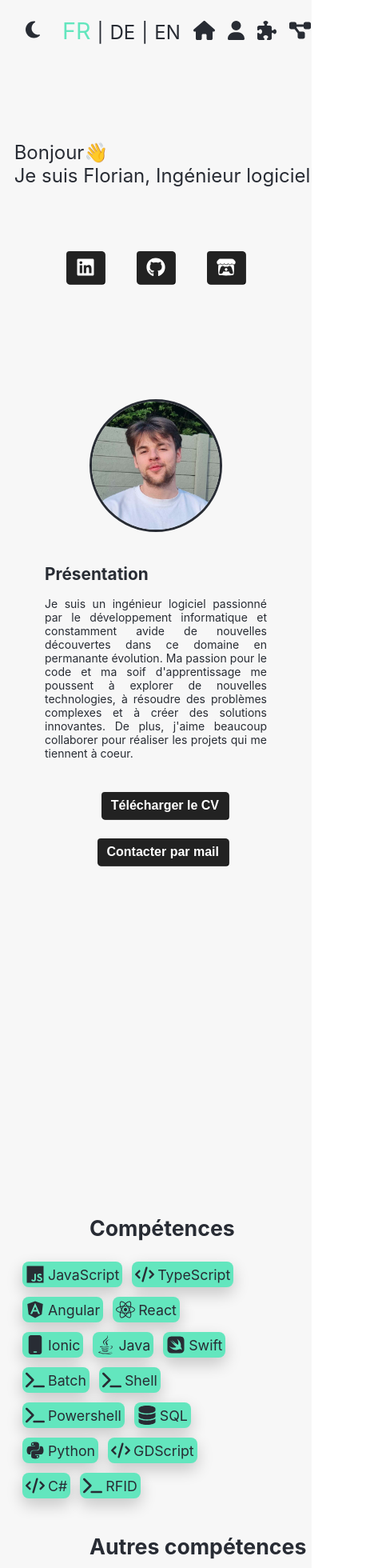
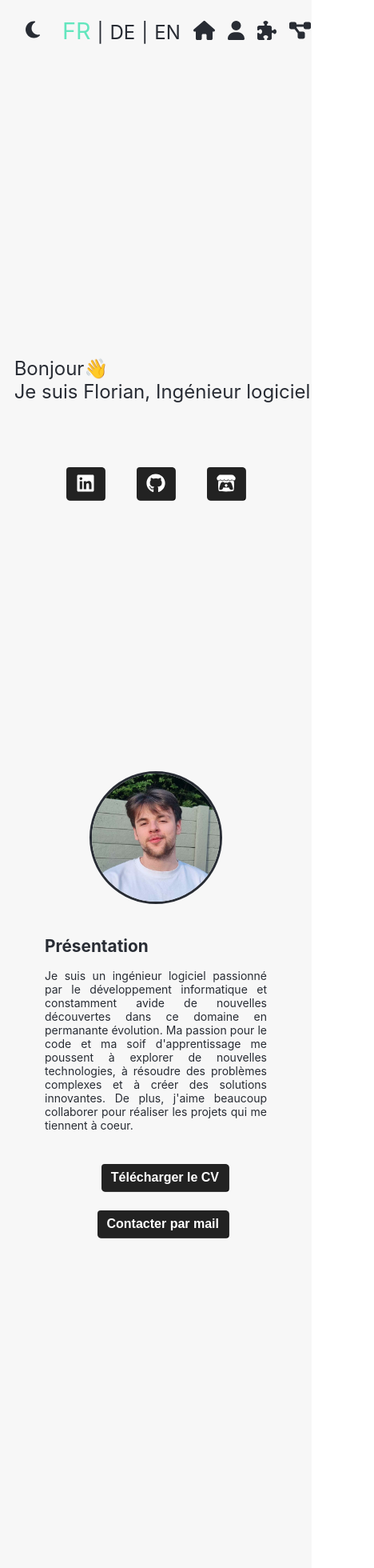
Before and after one commit to Lauiss/portfolio, a React (Create React App) app: page / in a window 390 px wide. Shown: the top 1960 px of the page at 80% size, 468 px wide, since content can reach past the window. Built offline with nearby package versions, Linux system fonts and the light colour scheme; the HTML template or start-up script is replaced by a standard one.

Commit message:
fixed css

```diff
--- a/src/App.css
+++ b/src/App.css
@@ -206,6 +206,12 @@ p span:hover {
   .App-header {
     font-size: 0.5rem;
   }
+
+  .welcome-page {
+    padding-top: 5rem;
+    margin-top: 100%;
+    margin-bottom: 50%;
+  }
 }
 
 @media only screen and (min-width: 901px) and (max-width: 1024px) {
@@ -215,6 +221,8 @@ p span:hover {
 
   .welcome-page {
     padding-top: 5rem;
+    margin-top: 100%;
+    margin-bottom: 50%;
   }
 
   .presentation-section,
--- a/src/items/projects/projects.css
+++ b/src/items/projects/projects.css
@@ -108,6 +108,10 @@
     font-size: 1.2rem;
   }
 
+  .project-item {
+    margin-left: 20%;
+  }
+
 }
 
 @media only screen and (max-width: 768px) {
@@ -122,4 +126,8 @@
   .project-description {
     font-size: 1.2rem;
   }
+
+  .project-item {
+    margin-left: 20%;
+  }
 }
--- a/src/items/skills/skills.css
+++ b/src/items/skills/skills.css
@@ -52,7 +52,7 @@
   .skills {
     display: flex;
     flex-direction: column;
-    margin: 15rem 0 0 1rem;
+    margin: 15rem 0 0 0;
   }
 
   .skills-container,
```
